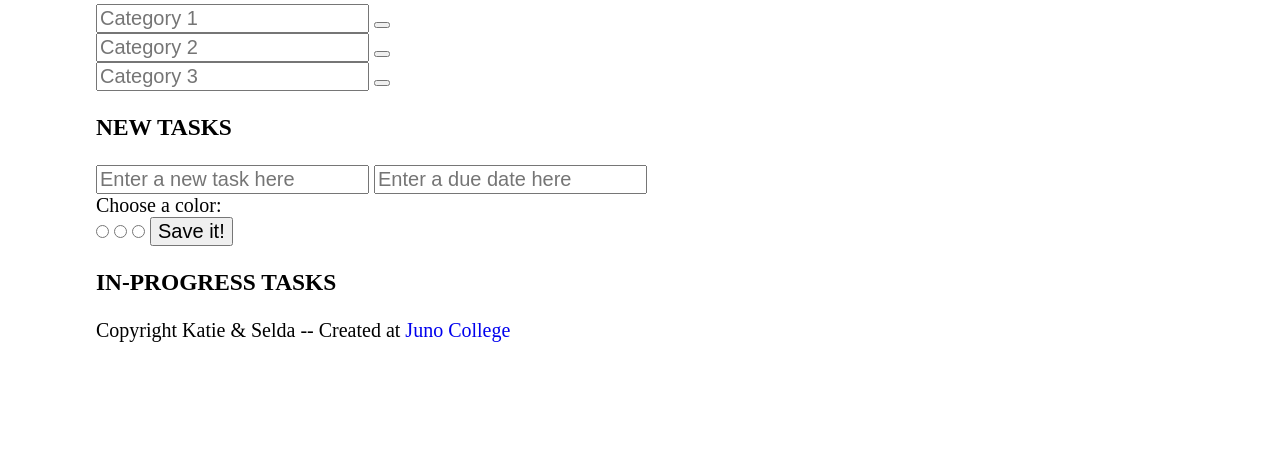
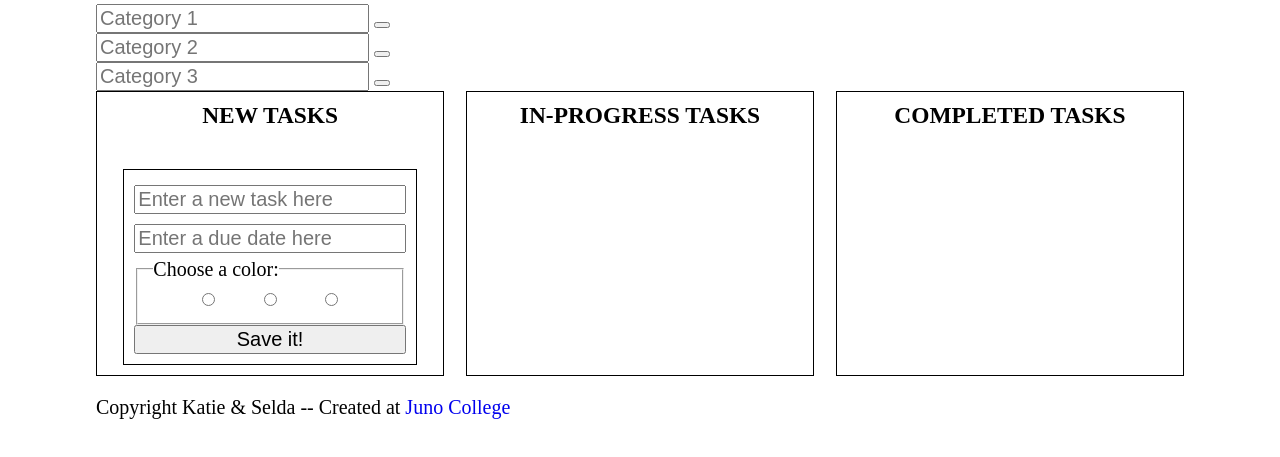
Before and after one commit to TrackMate-Project/TrackMate, a plain HTML site: page index.html in a window 1280 px wide. Shown: the part 155-612 px from the top of the page. Drawn offline with Linux system fonts and the light colour scheme.

Commit message:
added basic CSS

```diff
--- a/index.html
+++ b/index.html
@@ -60,6 +60,7 @@
                 <label for="dueDate" class="sr-only">Enter a due date here</label>
                 <input type="text" id="dueDate" placeholder="Enter a due date here">
 
+                <fieldset>
                     <legend>Choose a color:</legend>
                     <label for="color1" class="sr-only"></label>
                     <input type="radio" id="color1" value="color1">
@@ -67,6 +68,7 @@
                     <input type="radio" id="color2" value="color2">
                     <label for="color3" class="sr-only"></label>
                     <input type="radio" id="color3" value="color3">
+                </fieldset>
 
                 <button type="sumbit">Save it!</button>
             </form>
@@ -83,13 +85,13 @@
             </ul>
         </section>
 
-        <!-- THIS SECTION IS STRETCH GOAL // COMPLETED TASKS -->
-        <!-- <section class="completedTaskBox">
+        <!-- THIS SECTION IS STRETCH GOAL // COMPLETED TASKS  -->
+        <section class="completedTaskBox">
             <h3>COMPLETED TASKS</h3>
             <ul class="completedTaskList">
-                button from in-progress task list will move li here
+                <!-- button from in-progress task list will move li here -->
             </ul>
-        </section> -->
+        </section>
 
     </main>
 
--- a/styles/sass/_main.scss
+++ b/styles/sass/_main.scss
@@ -0,0 +1,41 @@
+@use "./variables" as *;
+
+main {
+    display: flex;
+    flex-direction: row;
+    justify-content: space-between;
+
+    section {
+        width: 32%;
+        padding: 10px;
+        border: 1px solid black;
+        display: flex;
+        flex-direction: column;
+        align-content: center;
+        h3 {
+            margin: 0;
+            text-align: center;
+        }
+    }
+}
+
+section.newTaskBox{
+    form {
+        order: 3;
+        width: 90%;
+        margin: 0 auto;
+        padding: 10px;
+        border: 1px solid black;
+        display: flex;
+        flex-direction: column;
+
+        input {
+            margin: 5px 0;
+        }
+
+        fieldset {
+            display: flex;
+            justify-content: space-evenly;
+        }
+    }
+}
```
Also changed, not shown: styles/style.css. Lines whose indentation alone changed are shown as unchanged.
